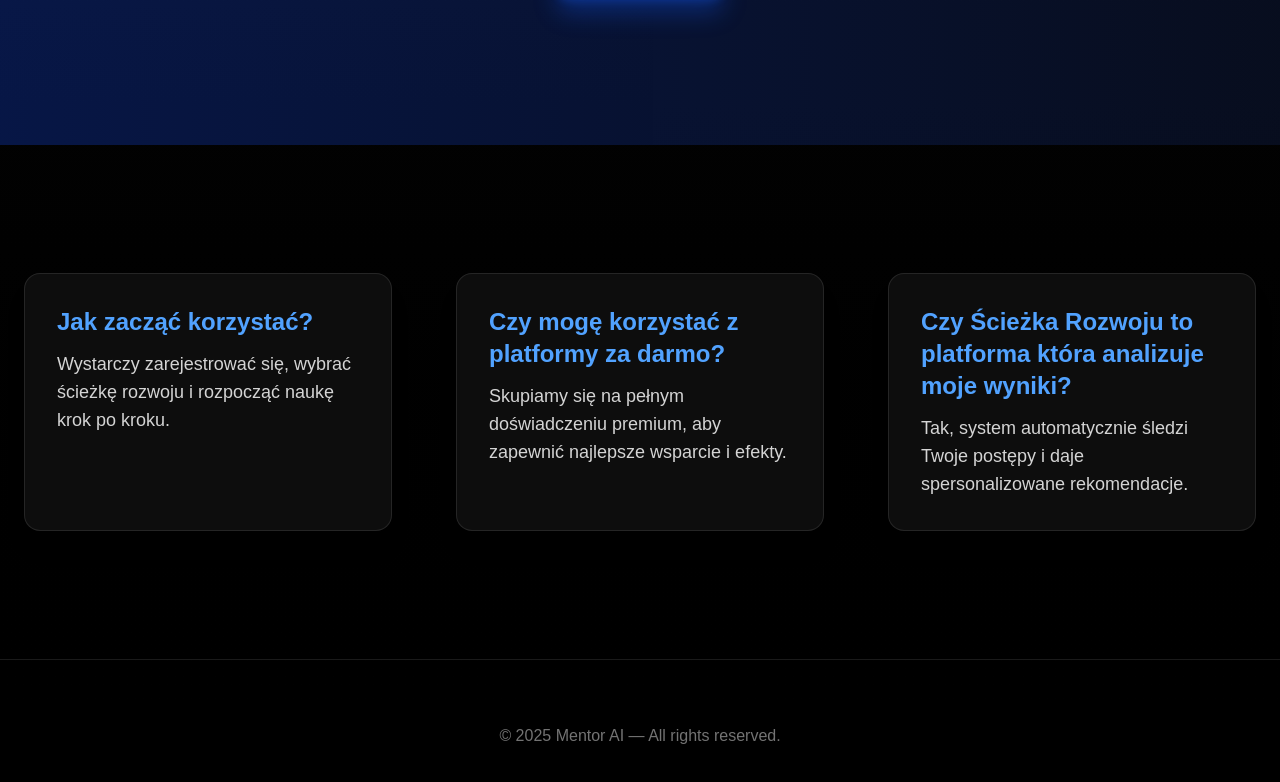
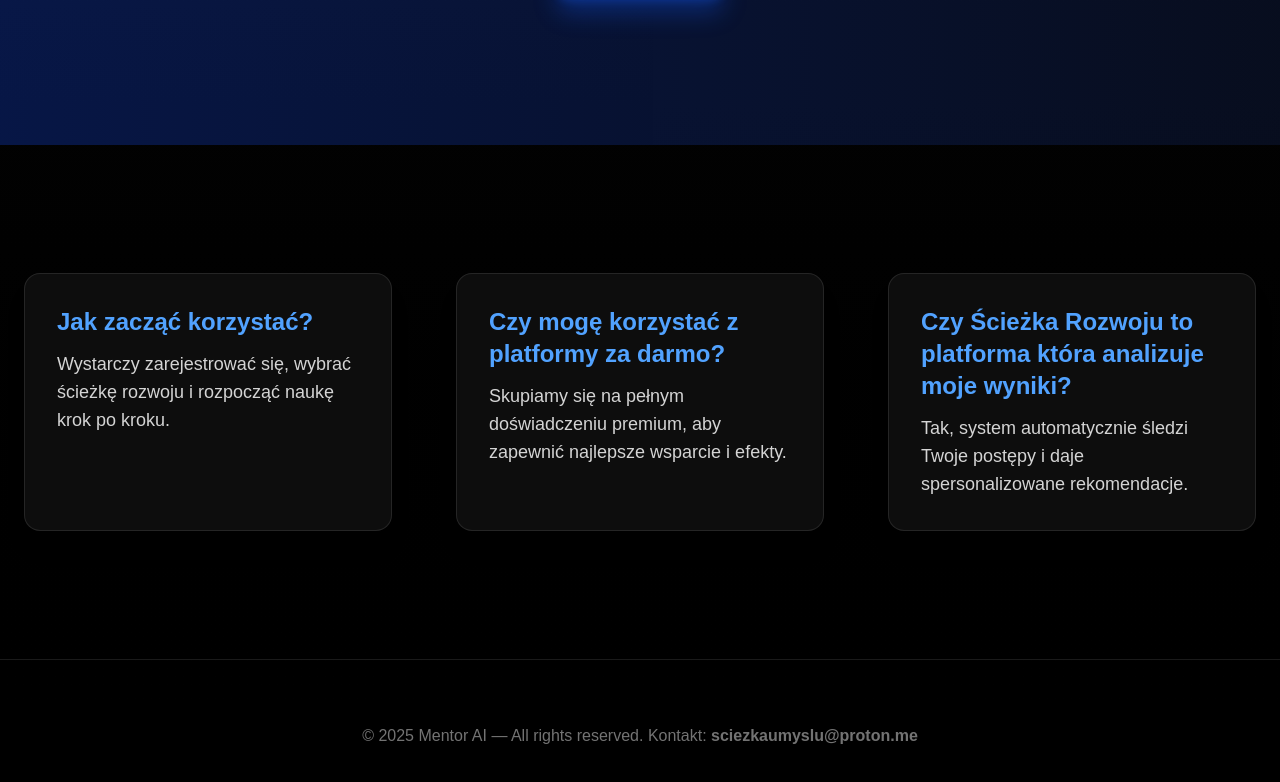
Before and after one commit to Papuszkinn/mentor-app, a Next.js app: page / in a window 1280 px wide. Shown: the part 2612-3394 px from the top of the page. Built offline with nearby package versions, Linux system fonts and the light colour scheme; no server answers.

Commit message:
kontakt xd

```diff
--- a/app/page.tsx
+++ b/app/page.tsx
@@ -384,7 +384,7 @@ export default function HomePage() {
 
       {/* FOOTER */}
       <footer className="py-16 text-center text-neutral-500 border-t border-white/10">
-        © {new Date().getFullYear()} Mentor AI — All rights reserved.
+        © {new Date().getFullYear()} Mentor AI — All rights reserved.  Kontakt: <strong>sciezkaumyslu@proton.me</strong>
       </footer>
     </div>
   );
```
